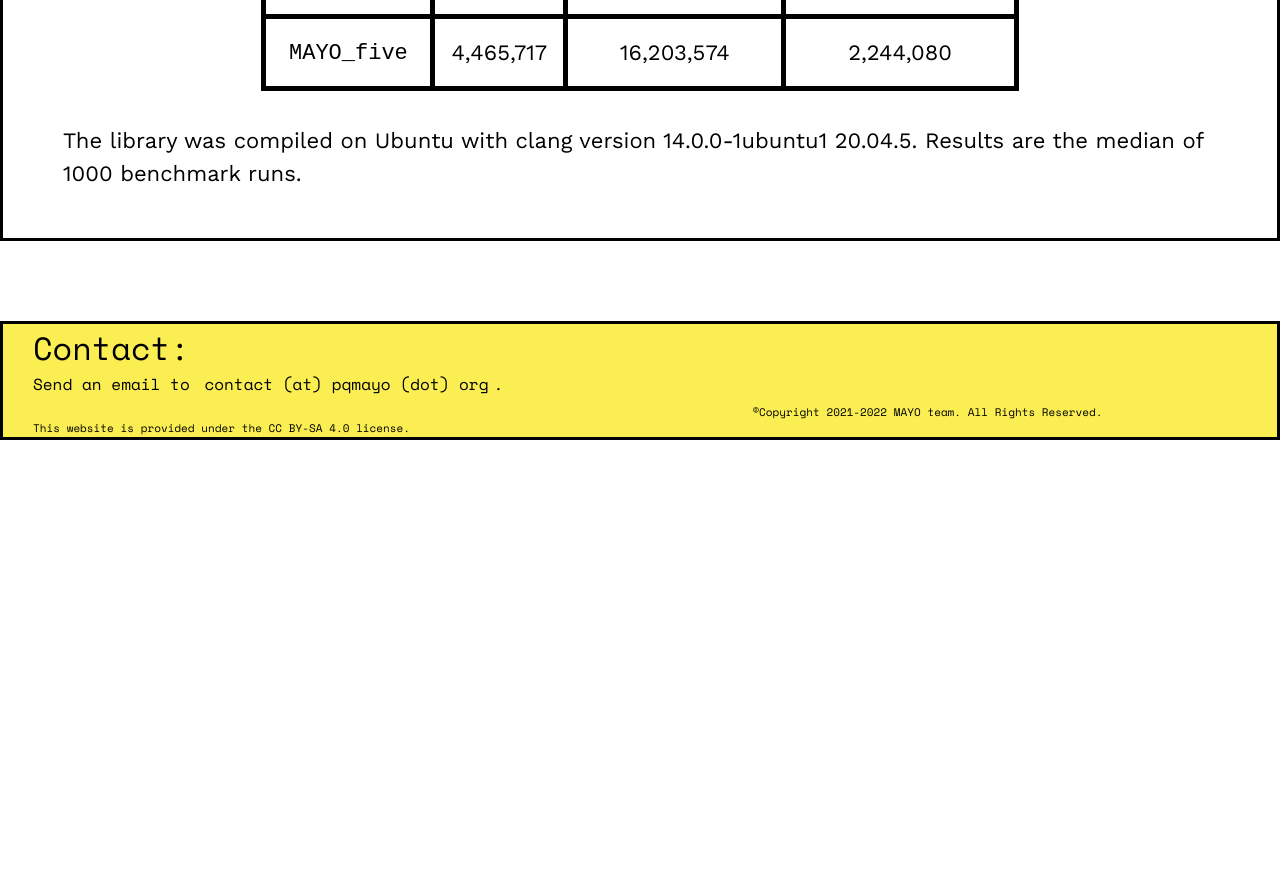
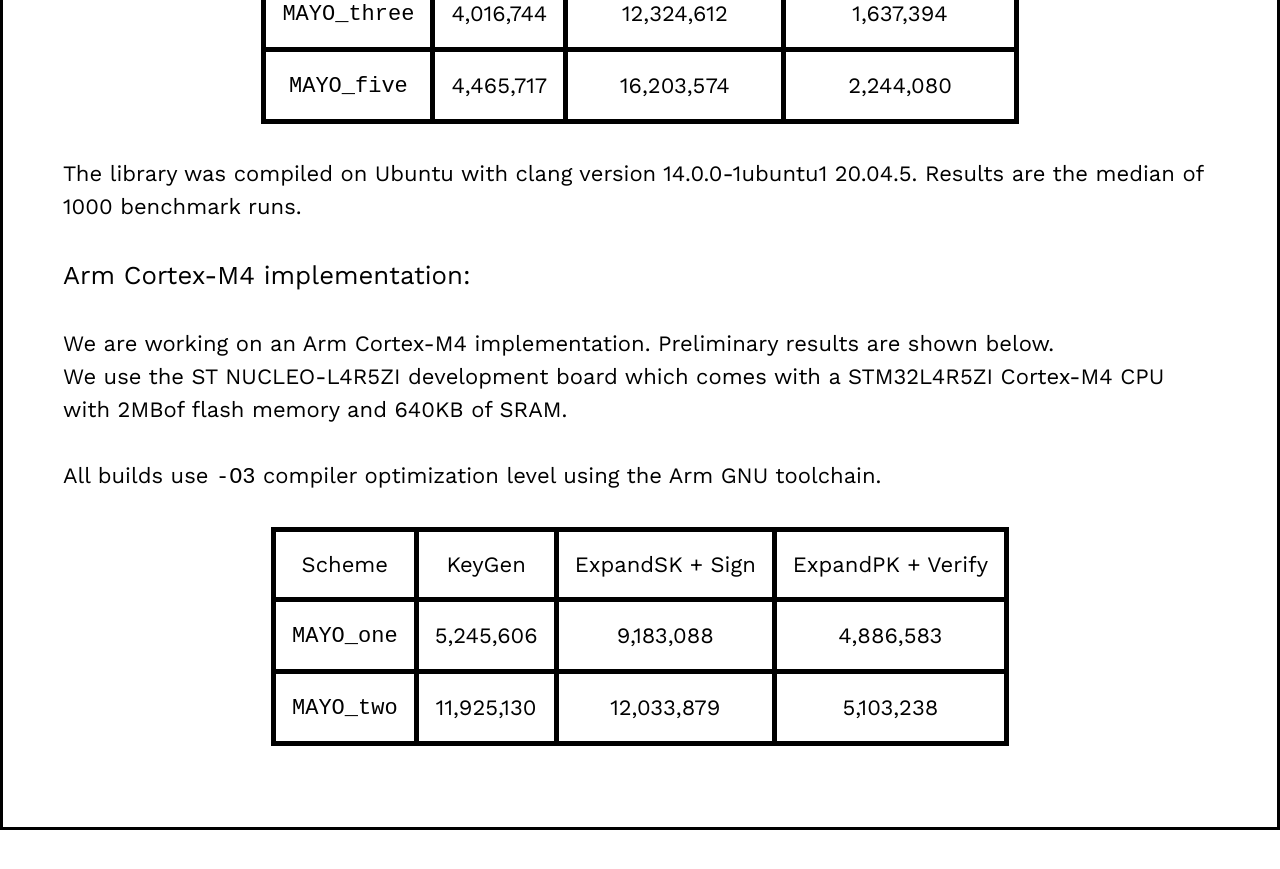
Before and after one commit to PQCMayo/MAYO-website, a Jekyll site: the page built from params.html, in a window 1280 px wide and 900 px high, scrolled down 2998 px. Shown: the top 869 px of the window. Built offline with Jekyll 4.4.1, drawn with Linux system fonts in a browser that asks for light colours; before the commit the page ends 3438 px from its top, so only the background shows below that; some of the changed text lies outside the part shown.

Commit message:
Add m4 numbers

```diff
--- a/params.html
+++ b/params.html
@@ -60,7 +60,7 @@ usemathjax: true
   <br>
 	<p>The fastest results on the 2.0 GHz Ice Lake platform perform KeyGen in 55 μs, Signing (+ExpandSK) in 246 μs, and Verifying (+ExpandPK) in 77 μs with <code>MAYO_one</code>. Batch signing (without expandSK) is fastest with 126 μs and <code>MAYO_two</code>. Batch verification (without expandPK) is fastest with 30 μs and <code>MAYO_two</code>.</p>
 	<br>
-	<p>All builds use <code>-O3</code> compiler optimization level and <code>-march=native</code> build architecture. Turbo Boost was deactivated to achieve consistent timings. We report the CPU cycles using AES-NI.</p>
+	<p>All builds use <code>-O3</code> compiler optimization level and <code>-march=native</code> build architecture. Turbo Boost was deactivated to achieve consistent timings. We report the CPU cycles using AES-NI. More results can be found in our specification.</p>
 <br>
 <p>On Intel Xeon Gold 6338 CPU (Ice Lake) with 2.0 GHz for the optimized implementation:</p>
 <br>
@@ -179,4 +179,35 @@ usemathjax: true
 </center>
 <br>
 <p>The library was compiled on Ubuntu with clang version 14.0.0-1ubuntu1 20.04.5. Results are the median of 1000 benchmark runs.</p>
+<br>
+	<h3>Arm Cortex-M4 implementation:</h3>
+  <br>
+	<p>We are working on an Arm Cortex-M4 implementation. Preliminary results are shown below.</p>
+	<p>We use the ST NUCLEO-L4R5ZI development board which comes with a STM32L4R5ZI Cortex-M4 CPU with 2MBof flash memory and 640KB of SRAM.</p>
+	<br>
+	<p>All builds use <code>-O3</code> compiler optimization level using the Arm GNU toolchain.</p>
+<br>
+<center>
+<table>
+    <tr>
+        <td>Scheme</td>
+        <td>KeyGen</td>
+        <td>ExpandSK + Sign</td>
+        <td>ExpandPK + Verify</td>
+    </tr>
+    <tr>
+        <td><code>MAYO_one</td>
+        <td>5,245,606</td>
+        <td>9,183,088</td>
+        <td>4,886,583</td>
+    </tr>
+    <tr>
+        <td><code>MAYO_two</td>
+        <td>11,925,130</td>
+        <td>12,033,879</td>
+        <td>5,103,238</td>
+    </tr>
+</table>
+</center>
+	<br>
 </div>
```
